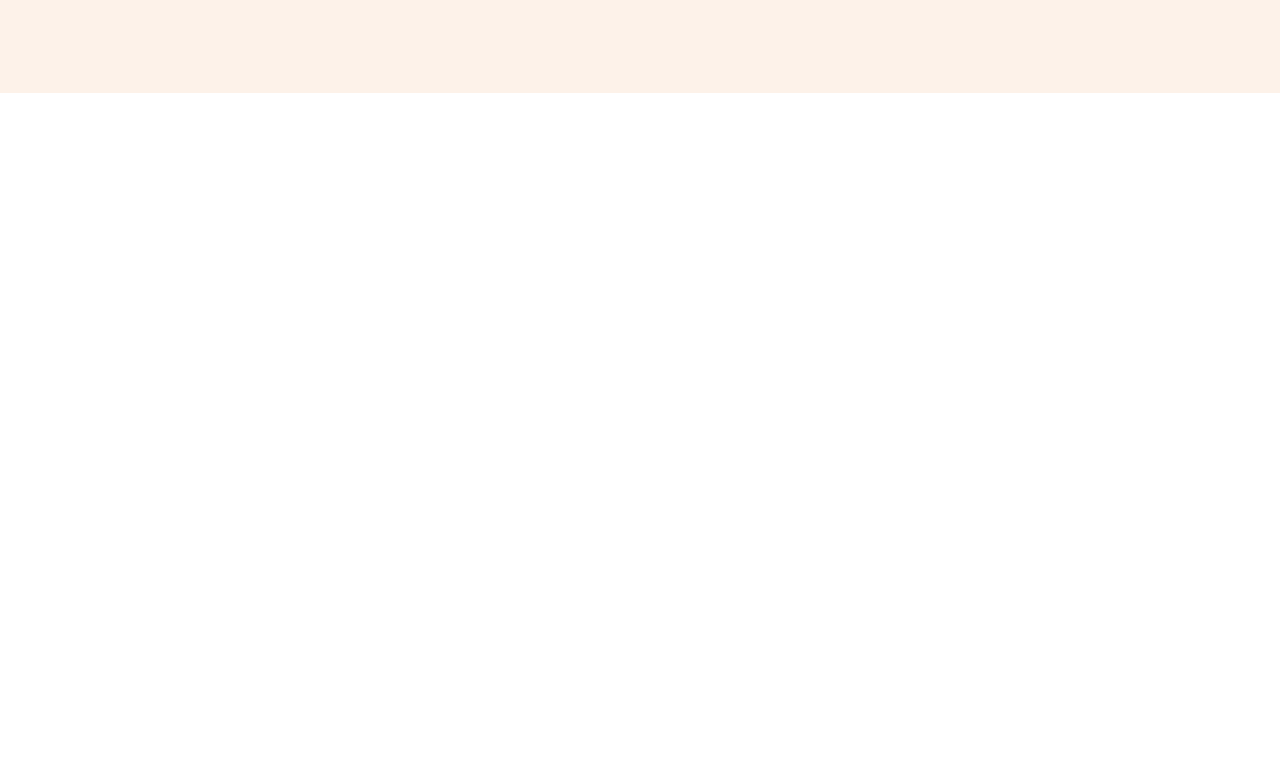
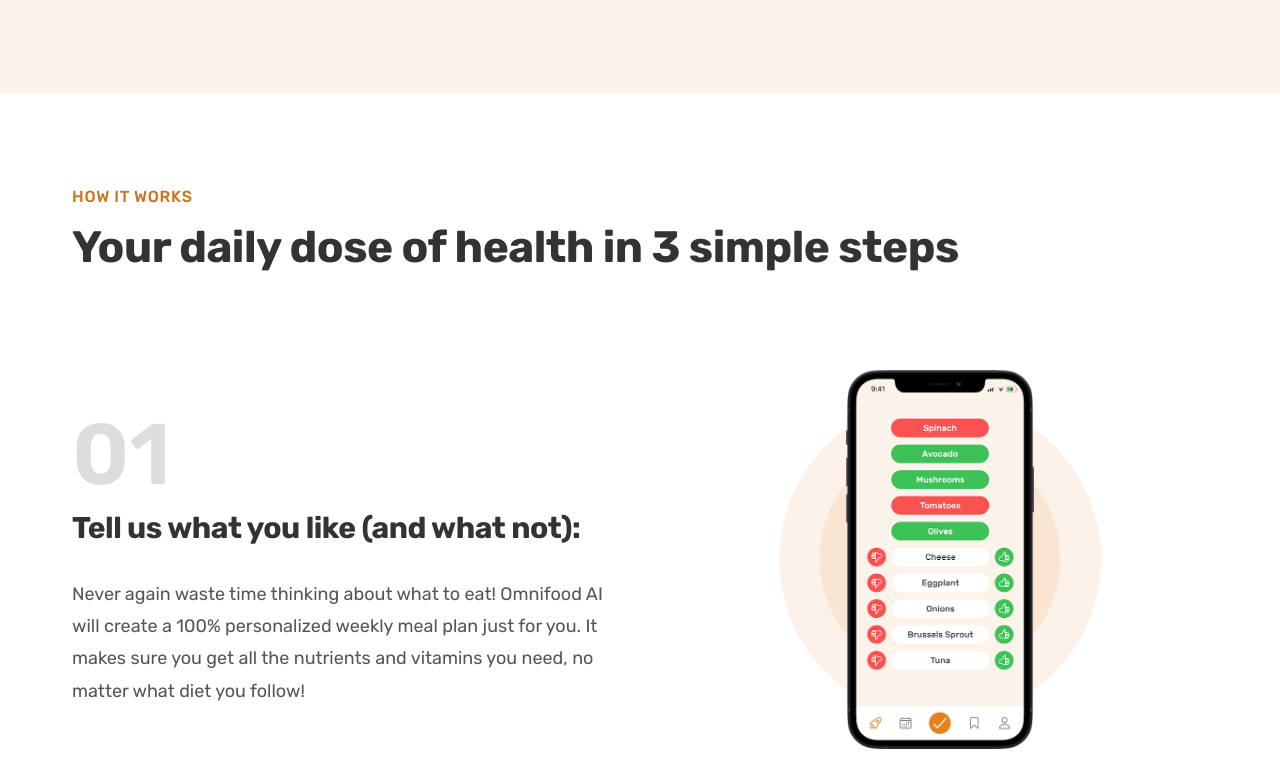
Before and after one commit to egeyil/omnifood-project, a plain HTML site: page index.html in a window 1280 px wide. Shown: the part 629-1400 px from the top of the page. Before the commit the page ends 800 px from the top, so only its background shows below. Drawn offline with Linux system fonts and the light colour scheme.

Commit message:
seperate general css and specific css files. Add how it works section

```diff
--- /dev/null
+++ b/css/general.css
@@ -0,0 +1,180 @@
+/*
+--- 01 TYPOGRAPHY SYSTEM
+- Font sizes (px)
+10 / 12 / 14 / 16 / 18 / 20 / 24 / 30 / 36 / 44 / 52 / 62 / 74 / 86 / 98
+
+- Font weights
+Default: 400
+Medium: 500
+Semi-bold: 600
+Bold: 700
+
+- Line heights
+Default: 1
+Small: 1.05
+Medium: 1.2
+Paragraph default: 1.6
+
+- Letter spacing
+-0.5px
+0.75px
+
+--- 02 COLORS
+- Primary: #e67e22
+- Tints:
+#fdf2e9
+#fae5d3
+#eb984e
+
+- Shades:
+#cf711f
+#45260a
+
+- Accents:
+
+- Greys
+#888
+#767676 (lightest grey allowed on #fff)
+#6f6f6f (lightest grey allowed on #fdf2e9)
+#555
+#333
+
+--- 05 SHADOWS
+0 2.4rem 4.8rem rgba(0, 0, 0, 0.075);
+
+--- 06 BORDER-RADIUS
+Default: 9px
+Medium: 11px
+
+--- 07 WHITESPACE
+- Spacing system (px)
+2 / 4 / 8 / 12 / 16 / 24 / 32 / 48 / 64 / 80 / 96 / 128
+*/
+
+*,
+*::after,
+*::before {
+  padding: 0;
+  margin: 0;
+  box-sizing: border-box;
+}
+
+html {
+  /* font-size: 10px;
+  10px / 16px = 0.625 = 62.5%
+  Percentage of the user's browser font-size setting. */
+  font-size: 62.5%;
+}
+
+body {
+  font-family: 'Rubik', sans-serif;
+  line-height: 1;
+  font-weight: 400;
+  color: #555;
+}
+
+/*************************/
+/* GENERAL REUSABLE COMPONENTS */
+/*************************/
+
+.heading-primary,
+.heading-secondary,
+.heading-tertiary {
+  font-weight: 700;
+  color: #333;
+  letter-spacing: -0.5px;
+}
+
+.heading-primary {
+  font-size: 5.2rem;
+  line-height: 1.05;
+  margin-bottom: 3.2rem;
+}
+
+.heading-secondary {
+  font-size: 4.4rem;
+  line-height: 1.2;
+  margin-bottom: 9.6rem;
+}
+
+.heading-tertiary {
+  font-size: 3rem;
+  line-height: 1.2;
+  margin-bottom: 3.2rem;
+}
+
+.subheading {
+  display: block;
+  font-size: 1.6rem;
+  font-weight: 500;
+  color: #cf711f;
+  text-transform: uppercase;
+  margin-bottom: 1.6rem;
+  letter-spacing: 0.75px;
+}
+
+.container {
+  max-width: 120rem;
+  margin: 0 auto;
+  padding: 0 3.2rem;
+}
+
+.grid {
+  display: grid;
+  row-gap: 9.6rem;
+  column-gap: 6.4rem;
+}
+
+.grid--center {
+  align-items: center;
+}
+
+.grid--2-cols {
+  grid-template-columns: repeat(2, 1fr);
+}
+
+.grid--3-cols {
+  grid-template-columns: repeat(3, 1fr);
+}
+
+.grid--4-cols {
+  grid-template-columns: repeat(4, 1fr);
+}
+
+.margin-right-sm {
+  margin-right: 1.6rem !important;
+}
+
+.btn:link,
+.btn:visited {
+  text-decoration: none;
+  font-size: 2rem;
+  padding: 1.6rem 3.2rem;
+  border-radius: 9px;
+  font-weight: 600;
+  transition: all 250ms;
+}
+
+.btn--full:link,
+.btn--full:visited {
+  background-color: #e67e22;
+  color: #fff;
+}
+
+.btn--full:hover,
+.btn--full:active {
+  background-color: #cf711f;
+  color: #fff;
+}
+
+.btn--outline:link,
+.btn--outline:visited {
+  background-color: #fff;
+  color: #555;
+  outline: 3px solid #fff;
+}
+
+.btn--outline:hover,
+.btn--outline:active {
+  background-color: #fdf2e9;
+}
--- a/css/style.css
+++ b/css/style.css
@@ -1,138 +1,3 @@
-/*
-***** DESIGN SYSTEM *****
-
-**************
-
-- FONT SIZES(px)
-10 / 12 / 14 / 16 / 18 / 20 / 24 / 30 / 36 / 44 / 52 / 62 / 74 / 86 / 98
-
-- FONT WEIGHTS
-Default: 400
-Medium: 500
-Med-Bold: 600
-Bold: 700
-
-- LINE HEIGHTS
-Default: 1
-Title: 1.05
-Paragraph: 1.6
-
-***************
-
-- SPACING SYSTEM (px)
-2 / 4 / 8 / 12 / 16 / 24 / 32 / 48 / 64 / 80 / 96 / 128
-
-***************
-
----- COLORS
-
-- Primary: #e67e22 (orange)
-
-- Tints:
-#fdf2e9
-- Shades:
-#cf711f
-- Accents:
-- Greys:
-#555
-#333;
-
-***************
-
----- SHADOWS
-
-
-
-***************
-
----- BORDER RADII
-
-Default: 9px
-
-
-***************
-
----- WHITESPACE
-
-
-
-
-***************
-*/
-
-*,
-*::after,
-*::before {
-  padding: 0;
-  margin: 0;
-  box-sizing: border-box;
-}
-
-html {
-  /* font-size: 10px;
-  10px / 16px = 0.625 = 62.5%
-  Percentage of the user's browser font-size setting. */
-  font-size: 62.5%;
-}
-
-body {
-  font-family: 'Rubik', sans-serif;
-  line-height: 1;
-  font-weight: 400;
-  color: #555;
-}
-
-/*************************/
-/* GENERAL REUSABLE COMPONENTS */
-/*************************/
-
-.heading-primary {
-  font-size: 5.2rem;
-  font-weight: 700;
-  line-height: 1.05;
-  color: #333;
-  letter-spacing: -0.5px;
-  margin-bottom: 3.2rem;
-}
-
-.margin-right-sm {
-  margin-right: 1.6rem !important;
-}
-
-.btn:link,
-.btn:visited {
-  text-decoration: none;
-  font-size: 2rem;
-  padding: 1.6rem 3.2rem;
-  border-radius: 9px;
-  font-weight: 600;
-  transition: all 250ms;
-}
-
-.btn--full:link,
-.btn--full:visited {
-  background-color: #e67e22;
-  color: #fff;
-}
-
-.btn--full:hover,
-.btn--full:active {
-  background-color: #cf711f;
-  color: #fff;
-}
-
-.btn--outline:link,
-.btn--outline:visited {
-  background-color: #fff;
-  color: #555;
-  outline: 3px solid #fff;
-}
-
-.btn--outline:hover,
-.btn--outline:active {
-  background-color: #fdf2e9;
-}
-
 /*************************/
 /* NAVIGATION */
 /*************************/
@@ -251,3 +116,61 @@ body {
   color: #cf711f;
   font-weight: 700;
 }
+
+/*************************/
+/* HOW IT WORKS SECTION */
+/*************************/
+
+.section-how {
+  padding: 9.6rem 0;
+}
+
+.step-number {
+  font-size: 8.6rem;
+  font-weight: 600;
+  color: #ddd;
+  margin-bottom: 1.2rem;
+}
+
+.step-description {
+  font-size: 1.8rem;
+  line-height: 1.8;
+}
+
+.step-img-box {
+  position: relative;
+
+  display: flex;
+  align-items: center;
+  justify-content: center;
+}
+
+.step-img-box::before,
+.step-img-box::after {
+  content: '';
+  display: block;
+  border-radius: 50%;
+  position: absolute;
+  top: 50%;
+  left: 50%;
+  transform: translate(-50%, -50%);
+}
+
+.step-img-box::before {
+  width: 60%;
+  /* 60% of parent's width */
+  padding-bottom: 60%;
+  background-color: #fdf2e9;
+  z-index: -2;
+}
+
+.step-img-box::after {
+  width: 45%;
+  padding-bottom: 45%;
+  background-color: #fae5d3;
+  z-index: -1;
+}
+
+.step-img {
+  width: 35%;
+}
--- a/index.html
+++ b/index.html
@@ -12,6 +12,7 @@
       href="https://fonts.googleapis.com/css2?family=Rubik:wght@400;500;600;700&display=swap"
       rel="stylesheet"
     />
+    <link rel="stylesheet" href="css/general.css" />
     <link rel="stylesheet" href="css/style.css" />
     <title>Omnifood</title>
   </head>
@@ -62,6 +63,58 @@
           </div>
         </div>
       </section>
+
+      <section class="section-how">
+        <div class="container">
+          <span class="subheading">How it works</span>
+          <h2 class="heading-secondary">Your daily dose of health in 3 simple steps</h2>
+        </div>
+        <div class="container grid grid--2-cols grid--center">
+          <!-- Step 01 -->
+          <div class="step-text-box">
+            <p class="step-number">01</p>
+            <h3 class="heading-tertiary">Tell us what you like (and what not):</h3>
+            <p class="step-description">
+              Never again waste time thinking about what to eat! Omnifood AI will create a 100%
+              personalized weekly meal plan just for you. It makes sure you get all the nutrients and
+              vitamins you need, no matter what diet you follow!
+            </p>
+          </div>
+          <div class="step-img-box">
+            <img
+              src="img/app/app-screen-1.png"
+              alt="Iphone App preferences selection screen"
+              class="step-img"
+            />
+          </div>
+
+          <!-- Step 02 -->
+          <div class="step-img-box">
+            <img src="img/app/app-screen-2.png" alt="Iphone App meal approving plan" class="step-img" />
+          </div>
+          <div class="step-text-box">
+            <p class="step-number">02</p>
+            <h3 class="heading-tertiary">Approve your weekly meal plan:</h3>
+            <p class="step-description">
+              Once per week, approve the meal plan generated for you by Omnifood AI. You can change
+              ingredients, swap entire meals, or even add your own recipes.
+            </p>
+          </div>
+
+          <!-- Step 03 -->
+          <div class="step-text-box">
+            <p class="step-number">03</p>
+            <h3 class="heading-tertiary">Receive meals at convenient time:</h3>
+            <p class="step-description">
+              Best chefs in town will cook your selected meal every day, and we will deliver it to your
+              door whenever works best for you. You can change delivery schedule and address daily!
+            </p>
+          </div>
+          <div class="step-img-box">
+            <img src="img/app/app-screen-3.png" alt="Iphone App delivery screen" class="step-img" />
+          </div>
+        </div>
+      </section>
     </main>
   </body>
 </html>
```
